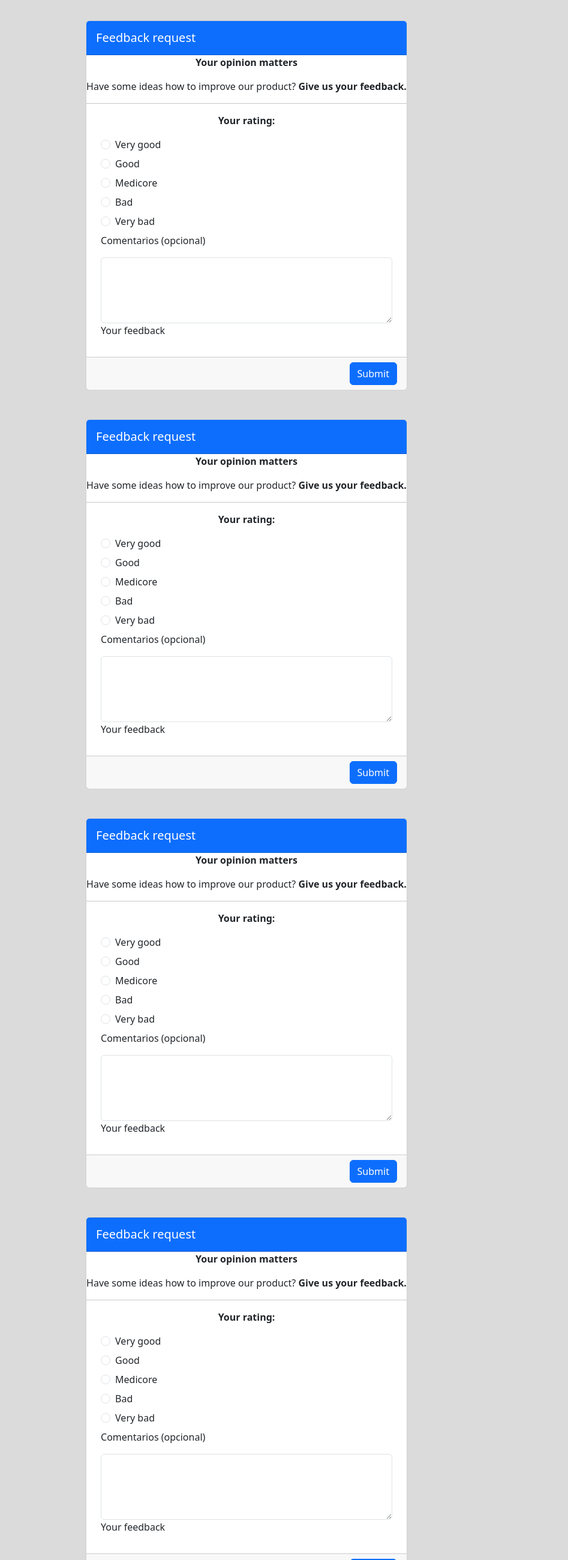
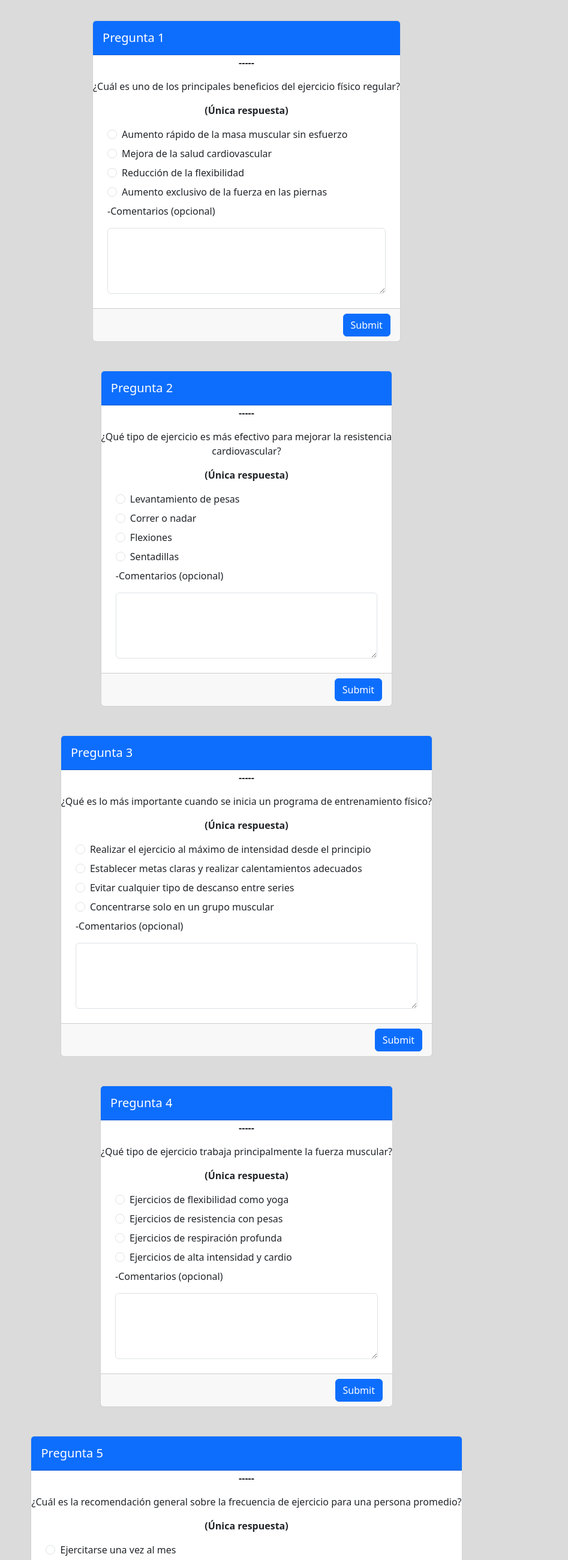
Before and after one commit to JuanFerGGz/WTrain-, a plain HTML site: page vistas/examen.html in a window 1280 px wide. Shown: the part 156-2757 px from the top of the page at 60% size, 229-1176 px from the left. Drawn offline with nearby package versions, Linux system fonts and the light colour scheme.

Commit message:
Add files via upload

```diff
--- a/vistas/examen.html
+++ b/vistas/examen.html
@@ -28,61 +28,55 @@
     <div class="mx-0 mx-sm-auto">
         <div class="card">
           <div class="card-header bg-primary">
-            <h5 class="card-title text-white mt-2" id="exampleModalLabel">Feedback request</h5>
+            <h5 class="card-title text-white mt-2" id="exampleModalLabel">Pregunta 1</h5>
           </div>
           <div class="modal-body">
             <div class="text-center">
               <i class="far fa-file-alt fa-4x mb-3 text-primary"></i>
               <p>
-                <strong>Your opinion matters</strong>
+                <strong>-----</strong>
               </p>
               <p>
-                Have some ideas how to improve our product?
-                <strong>Give us your feedback.</strong>
+                ¿Cuál es uno de los principales beneficios del ejercicio físico regular?
+
               </p>
             </div>
 
-            <hr />
 
             <form class="px-4" action="">
-              <p class="text-center"><strong>Your rating:</strong></p>
+              <p class="text-center"><strong>(Única respuesta)</strong></p>
 
               <div class="form-check mb-2">
                 <input class="form-check-input" type="radio" name="exampleForm" id="radio3Example1" />
                 <label class="form-check-label" for="radio3Example1">
-                  Very good
+                  Aumento rápido de la masa muscular sin esfuerzo
                 </label>
               </div>
               <div class="form-check mb-2">
                 <input class="form-check-input" type="radio" name="exampleForm" id="radio3Example2" />
                 <label class="form-check-label" for="radio3Example2">
-                  Good
+                Mejora de la salud cardiovascular
                 </label>
               </div>
               <div class="form-check mb-2">
                 <input class="form-check-input" type="radio" name="exampleForm" id="radio3Example3" />
                 <label class="form-check-label" for="radio3Example3">
-                  Medicore
+                  Reducción de la flexibilidad
                 </label>
               </div>
               <div class="form-check mb-2">
                 <input class="form-check-input" type="radio" name="exampleForm" id="radio3Example4" />
                 <label class="form-check-label" for="radio3Example4">
-                  Bad
+                  Aumento exclusivo de la fuerza en las piernas
                 </label>
               </div>
-              <div class="form-check mb-2">
-                <input class="form-check-input" type="radio" name="exampleForm" id="radio3Example5" />
-                <label class="form-check-label" for="radio3Example5">
-                  Very bad
-                </label>
-              </div>
-      Comentarios (opcional)</strong></p>
+
+      -Comentarios (opcional)</strong></p>
 
               <!-- Message input -->
               <div data-mdb-input-init class="form-outline mb-4">
                 <textarea class="form-control" id="form4Example3" rows="4"></textarea>
-                <label class="form-label" for="form4Example3">Your feedback</label>
+
               </div>
             </form>
           </div>
@@ -93,65 +87,60 @@
       </div>
     </div>
     <br><br>
+
     <div class="examen">
       <div class="mx-0 mx-sm-auto">
           <div class="card">
             <div class="card-header bg-primary">
-                <h5 class="card-title text-white mt-2" id="exampleModalLabel">Feedback request</h5>
+              <h5 class="card-title text-white mt-2" id="exampleModalLabel">Pregunta 2</h5>
             </div>
             <div class="modal-body">
               <div class="text-center">
                 <i class="far fa-file-alt fa-4x mb-3 text-primary"></i>
                 <p>
-                    <strong>Your opinion matters</strong>
+                  <strong>-----</strong>
                 </p>
                 <p>
-                    Have some ideas how to improve our product?
-                    <strong>Give us your feedback.</strong>
+                  ¿Qué tipo de ejercicio es más efectivo para mejorar la resistencia  <br> cardiovascular?
+
                 </p>
               </div>
 
-                <hr />
 
               <form class="px-4" action="">
-                  <p class="text-center"><strong>Your rating:</strong></p>
+                <p class="text-center"><strong>(Única respuesta)</strong></p>
 
                 <div class="form-check mb-2">
                   <input class="form-check-input" type="radio" name="exampleForm" id="radio3Example1" />
                   <label class="form-check-label" for="radio3Example1">
-                      Very good
+                    Levantamiento de pesas
                   </label>
                 </div>
                 <div class="form-check mb-2">
                   <input class="form-check-input" type="radio" name="exampleForm" id="radio3Example2" />
                   <label class="form-check-label" for="radio3Example2">
-                      Good
+                    Correr o nadar
                   </label>
                 </div>
                 <div class="form-check mb-2">
                   <input class="form-check-input" type="radio" name="exampleForm" id="radio3Example3" />
                   <label class="form-check-label" for="radio3Example3">
-                      Medicore
+                    Flexiones
                   </label>
                 </div>
                 <div class="form-check mb-2">
                   <input class="form-check-input" type="radio" name="exampleForm" id="radio3Example4" />
                   <label class="form-check-label" for="radio3Example4">
-                      Bad
+                    Sentadillas
                   </label>
                 </div>
-                  <div class="form-check mb-2">
-                    <input class="form-check-input" type="radio" name="exampleForm" id="radio3Example5" />
-                    <label class="form-check-label" for="radio3Example5">
-                      Very bad
-                    </label>
-                  </div>
-          Comentarios (opcional)</strong></p>
+
+        -Comentarios (opcional)</strong></p>
 
                 <!-- Message input -->
                 <div data-mdb-input-init class="form-outline mb-4">
                   <textarea class="form-control" id="form4Example3" rows="4"></textarea>
-                    <label class="form-label" for="form4Example3">Your feedback</label>
+
                 </div>
               </form>
             </div>
@@ -162,65 +151,60 @@
         </div>
       </div>
       <br><br>
+
       <div class="examen">
         <div class="mx-0 mx-sm-auto">
             <div class="card">
               <div class="card-header bg-primary">
-                    <h5 class="card-title text-white mt-2" id="exampleModalLabel">Feedback request</h5>
+                <h5 class="card-title text-white mt-2" id="exampleModalLabel">Pregunta 3</h5>
               </div>
               <div class="modal-body">
                 <div class="text-center">
                   <i class="far fa-file-alt fa-4x mb-3 text-primary"></i>
                   <p>
-                        <strong>Your opinion matters</strong>
+                    <strong>-----</strong>
                   </p>
                   <p>
-                        Have some ideas how to improve our product?
-                        <strong>Give us your feedback.</strong>
+                    ¿Qué es lo más importante cuando se inicia un programa de entrenamiento físico?
+
                   </p>
                 </div>
 
-                    <hr />
 
                 <form class="px-4" action="">
-                      <p class="text-center"><strong>Your rating:</strong></p>
+                  <p class="text-center"><strong>(Única respuesta)</strong></p>
 
                   <div class="form-check mb-2">
                     <input class="form-check-input" type="radio" name="exampleForm" id="radio3Example1" />
                     <label class="form-check-label" for="radio3Example1">
-                          Very good
+                      Realizar el ejercicio al máximo de intensidad desde el principio
                     </label>
                   </div>
                   <div class="form-check mb-2">
                     <input class="form-check-input" type="radio" name="exampleForm" id="radio3Example2" />
                     <label class="form-check-label" for="radio3Example2">
-                          Good
+                      Establecer metas claras y realizar calentamientos adecuados
                     </label>
                   </div>
                   <div class="form-check mb-2">
                     <input class="form-check-input" type="radio" name="exampleForm" id="radio3Example3" />
                     <label class="form-check-label" for="radio3Example3">
-                          Medicore
+                      Evitar cualquier tipo de descanso entre series
                     </label>
                   </div>
                   <div class="form-check mb-2">
                     <input class="form-check-input" type="radio" name="exampleForm" id="radio3Example4" />
                     <label class="form-check-label" for="radio3Example4">
-                          Bad
+                      Concentrarse solo en un grupo muscular
                     </label>
                   </div>
-                      <div class="form-check mb-2">
-                        <input class="form-check-input" type="radio" name="exampleForm" id="radio3Example5" />
-                        <label class="form-check-label" for="radio3Example5">
-                          Very bad
-                        </label>
-                      </div>
-              Comentarios (opcional)</strong></p>
+
+          -Comentarios (opcional)</strong></p>
 
                   <!-- Message input -->
                   <div data-mdb-input-init class="form-outline mb-4">
                     <textarea class="form-control" id="form4Example3" rows="4"></textarea>
-                        <label class="form-label" for="form4Example3">Your feedback</label>
+
                   </div>
                 </form>
               </div>
@@ -231,65 +215,61 @@
           </div>
         </div>
         <br><br>
+
+
         <div class="examen">
           <div class="mx-0 mx-sm-auto">
               <div class="card">
                 <div class="card-header bg-primary">
-                        <h5 class="card-title text-white mt-2" id="exampleModalLabel">Feedback request</h5>
+                  <h5 class="card-title text-white mt-2" id="exampleModalLabel">Pregunta 4</h5>
                 </div>
                 <div class="modal-body">
                   <div class="text-center">
                     <i class="far fa-file-alt fa-4x mb-3 text-primary"></i>
                     <p>
-                            <strong>Your opinion matters</strong>
+                      <strong>-----</strong>
                     </p>
                     <p>
-                            Have some ideas how to improve our product?
-                            <strong>Give us your feedback.</strong>
+                      ¿Qué tipo de ejercicio trabaja principalmente la fuerza muscular?
+
                     </p>
                   </div>
 
-                        <hr />
 
                   <form class="px-4" action="">
-                          <p class="text-center"><strong>Your rating:</strong></p>
+                    <p class="text-center"><strong>(Única respuesta)</strong></p>
 
                     <div class="form-check mb-2">
                       <input class="form-check-input" type="radio" name="exampleForm" id="radio3Example1" />
                       <label class="form-check-label" for="radio3Example1">
-                              Very good
+                        Ejercicios de flexibilidad como yoga
                       </label>
                     </div>
                     <div class="form-check mb-2">
                       <input class="form-check-input" type="radio" name="exampleForm" id="radio3Example2" />
                       <label class="form-check-label" for="radio3Example2">
-                              Good
+                        Ejercicios de resistencia con pesas
                       </label>
                     </div>
                     <div class="form-check mb-2">
                       <input class="form-check-input" type="radio" name="exampleForm" id="radio3Example3" />
                       <label class="form-check-label" for="radio3Example3">
-                              Medicore
+                        Ejercicios de respiración profunda
                       </label>
                     </div>
                     <div class="form-check mb-2">
                       <input class="form-check-input" type="radio" name="exampleForm" id="radio3Example4" />
                       <label class="form-check-label" for="radio3Example4">
-                              Bad
+                        Ejercicios de alta intensidad y cardio
                       </label>
                     </div>
-                          <div class="form-check mb-2">
-                            <input class="form-check-input" type="radio" name="exampleForm" id="radio3Example5" />
-                            <label class="form-check-label" for="radio3Example5">
-                              Very bad
-                            </label>
-                          </div>
-                  Comentarios (opcional)</strong></p>
+
+            -Comentarios (opcional)</strong></p>
 
                     <!-- Message input -->
                     <div data-mdb-input-init class="form-outline mb-4">
                       <textarea class="form-control" id="form4Example3" rows="4"></textarea>
-                            <label class="form-label" for="form4Example3">Your feedback</label>
+
                     </div>
                   </form>
                 </div>
@@ -300,65 +280,61 @@
             </div>
           </div>
           <br><br>
+
+
           <div class="examen">
             <div class="mx-0 mx-sm-auto">
                 <div class="card">
                   <div class="card-header bg-primary">
-                            <h5 class="card-title text-white mt-2" id="exampleModalLabel">Feedback request</h5>
+                    <h5 class="card-title text-white mt-2" id="exampleModalLabel">Pregunta 5</h5>
                   </div>
                   <div class="modal-body">
                     <div class="text-center">
                       <i class="far fa-file-alt fa-4x mb-3 text-primary"></i>
                       <p>
-                                <strong>Your opinion matters</strong>
+                        <strong>-----</strong>
                       </p>
                       <p>
-                                Have some ideas how to improve our product?
-                                <strong>Give us your feedback.</strong>
+                        ¿Cuál es la recomendación general sobre la frecuencia de ejercicio para una persona promedio?
+
                       </p>
                     </div>
 
-                            <hr />
 
                     <form class="px-4" action="">
-                              <p class="text-center"><strong>Your rating:</strong></p>
+                      <p class="text-center"><strong>(Única respuesta)</strong></p>
 
                       <div class="form-check mb-2">
                         <input class="form-check-input" type="radio" name="exampleForm" id="radio3Example1" />
                         <label class="form-check-label" for="radio3Example1">
-                                  Very good
+                          Ejercitarse una vez al mes
                         </label>
                       </div>
                       <div class="form-check mb-2">
                         <input class="form-check-input" type="radio" name="exampleForm" id="radio3Example2" />
                         <label class="form-check-label" for="radio3Example2">
-                                  Good
+                          Hacer ejercicio cada día sin descanso
                         </label>
                       </div>
                       <div class="form-check mb-2">
                         <input class="form-check-input" type="radio" name="exampleForm" id="radio3Example3" />
                         <label class="form-check-label" for="radio3Example3">
-                                  Medicore
+                          Realizar al menos 1 hora de ejercicio cómo mínimo 3 veces por semana
                         </label>
                       </div>
                       <div class="form-check mb-2">
                         <input class="form-check-input" type="radio" name="exampleForm" id="radio3Example4" />
                         <label class="form-check-label" for="radio3Example4">
-                                  Bad
+                          Solo hacer ejercicio los fines de semana
                         </label>
                       </div>
-                              <div class="form-check mb-2">
-                                <input class="form-check-input" type="radio" name="exampleForm" id="radio3Example5" />
-                                <label class="form-check-label" for="radio3Example5">
-                                  Very bad
-                                </label>
-                              </div>
-                      Comentarios (opcional)</strong></p>
+
+              -Comentarios (opcional)</strong></p>
 
                       <!-- Message input -->
                       <div data-mdb-input-init class="form-outline mb-4">
                         <textarea class="form-control" id="form4Example3" rows="4"></textarea>
-                                <label class="form-label" for="form4Example3">Your feedback</label>
+
                       </div>
                     </form>
                   </div>
@@ -369,6 +345,140 @@
               </div>
             </div>
             <br><br>
+
+
+            <div class="examen">
+              <div class="mx-0 mx-sm-auto">
+                  <div class="card">
+                    <div class="card-header bg-primary">
+                      <h5 class="card-title text-white mt-2" id="exampleModalLabel">Pregunta 6</h5>
+                    </div>
+                    <div class="modal-body">
+                      <div class="text-center">
+                        <i class="far fa-file-alt fa-4x mb-3 text-primary"></i>
+                        <p>
+                          <strong>-----</strong>
+                        </p>
+                        <p>
+                          ¿Qué músculo se activa principalmente al realizar una sentadilla?
+
+                        </p>
+                      </div>
+
+
+                      <form class="px-4" action="">
+                        <p class="text-center"><strong>(Única respuesta)</strong></p>
+
+                        <div class="form-check mb-2">
+                          <input class="form-check-input" type="radio" name="exampleForm" id="radio3Example1" />
+                          <label class="form-check-label" for="radio3Example1">
+                            Bíceps
+                          </label>
+                        </div>
+                        <div class="form-check mb-2">
+                          <input class="form-check-input" type="radio" name="exampleForm" id="radio3Example2" />
+                          <label class="form-check-label" for="radio3Example2">
+                            Glúteos y cuádriceps
+                          </label>
+                        </div>
+                        <div class="form-check mb-2">
+                          <input class="form-check-input" type="radio" name="exampleForm" id="radio3Example3" />
+                          <label class="form-check-label" for="radio3Example3">
+                            Trapecio
+                          </label>
+                        </div>
+                        <div class="form-check mb-2">
+                          <input class="form-check-input" type="radio" name="exampleForm" id="radio3Example4" />
+                          <label class="form-check-label" for="radio3Example4">
+                            Pectorales
+                          </label>
+                        </div>
+
+                -Comentarios (opcional)</strong></p>
+
+                        <!-- Message input -->
+                        <div data-mdb-input-init class="form-outline mb-4">
+                          <textarea class="form-control" id="form4Example3" rows="4"></textarea>
+
+                        </div>
+                      </form>
+                    </div>
+                    <div class="card-footer text-end">
+                      <button  type="button" data-mdb-button-init data-mdb-ripple-init class="btn btn-primary">Submit</button>
+                    </div>
+                  </div>
+                </div>
+              </div>
+              <br><br>
+
+
+              <div class="examen">
+                <div class="mx-0 mx-sm-auto">
+                    <div class="card">
+                      <div class="card-header bg-primary">
+                        <h5 class="card-title text-white mt-2" id="exampleModalLabel">Pregunta 7</h5>
+                      </div>
+                      <div class="modal-body">
+                        <div class="text-center">
+                          <i class="far fa-file-alt fa-4x mb-3 text-primary"></i>
+                          <p>
+                            <strong>-----</strong>
+                          </p>
+                          <p>
+                            ¿Por qué es importante el calentamiento antes de hacer ejercicio?
+
+                          </p>
+                        </div>
+
+
+                        <form class="px-4" action="">
+                          <p class="text-center"><strong>(Única respuesta)</strong></p>
+
+                          <div class="form-check mb-2">
+                            <input class="form-check-input" type="radio" name="exampleForm" id="radio3Example1" />
+                            <label class="form-check-label" for="radio3Example1">
+                              Porque mejora la fuerza inmediatamente
+                            </label>
+                          </div>
+                          <div class="form-check mb-2">
+                            <input class="form-check-input" type="radio" name="exampleForm" id="radio3Example2" />
+                            <label class="form-check-label" for="radio3Example2">
+                              Para evitar lesiones y preparar los músculos para el esfuerzo físico
+                            </label>
+                          </div>
+                          <div class="form-check mb-2">
+                            <input class="form-check-input" type="radio" name="exampleForm" id="radio3Example3" />
+                            <label class="form-check-label" for="radio3Example3">
+                              Para mejorar la velocidad en los ejercicios
+                            </label>
+                          </div>
+                          <div class="form-check mb-2">
+                            <input class="form-check-input" type="radio" name="exampleForm" id="radio3Example4" />
+                            <label class="form-check-label" for="radio3Example4">
+                              Solo es importante para los atletas profesionales
+                            </label>
+                          </div>
+
+                  -Comentarios (opcional)</strong></p>
+
+                          <!-- Message input -->
+                          <div data-mdb-input-init class="form-outline mb-4">
+                            <textarea class="form-control" id="form4Example3" rows="4"></textarea>
+
+                          </div>
+                        </form>
+                      </div>
+                      <div class="card-footer text-end">
+                        <button  type="button" data-mdb-button-init data-mdb-ripple-init class="btn btn-primary">Submit</button>
+                      </div>
+                    </div>
+                  </div>
+                </div>
+                <br><br>
+
+
+
+
                     <script src="../js/menu.js"></script>
 </body>
 </html>
```
Lines whose indentation alone changed are shown as unchanged.
